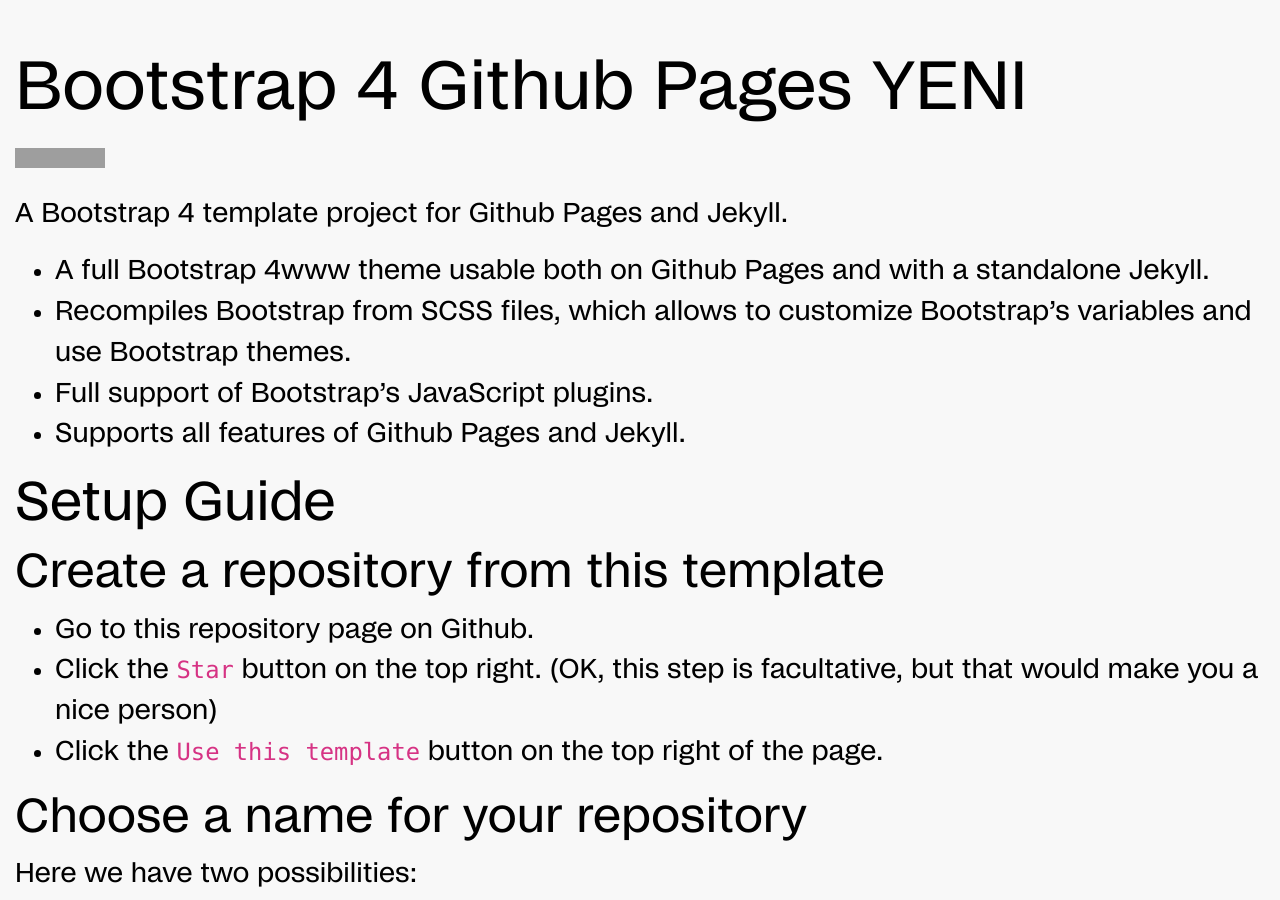
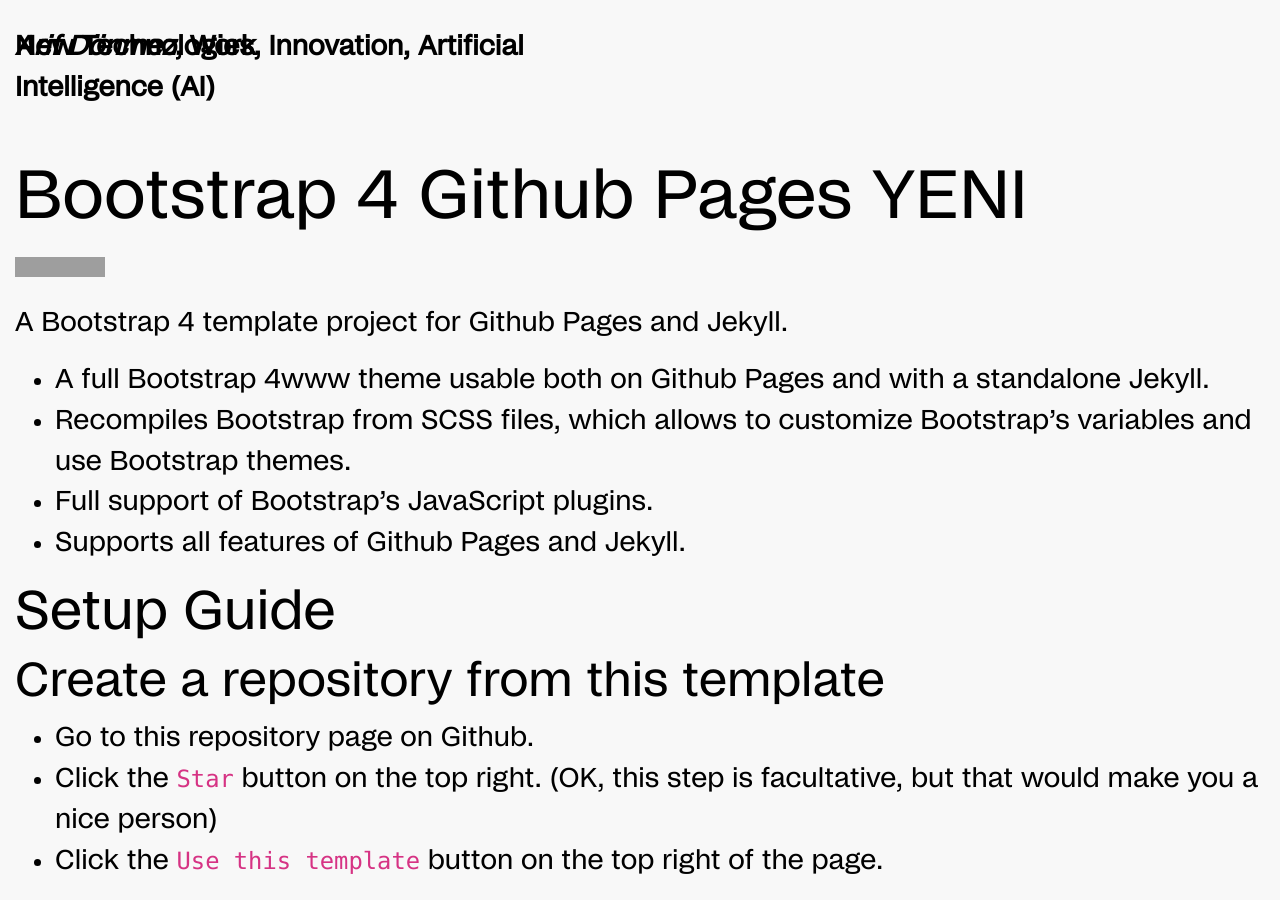
Before and after one commit to alim-zend/alim-zend.github.io, a Jekyll site: the page built from frank.md, in a window 1280 px wide and 900 px high. Built offline with Jekyll 4.4.1, drawn with Linux system fonts in a browser that asks for light colours; grey boxes are pictures that could not be loaded.

Commit message:
Update header.html

```diff
--- a/_includes/header.html
+++ b/_includes/header.html
@@ -6,7 +6,7 @@
     </div>
     <div class="row">
       <div class="col-sm-6" style="font-weight:bold;padding-top: 1em;color:white;">
-        <i>Arif</i>
+        <b>Arif Dönmez</b>
       </div>
       <div class="col-sm" style="font-weight:bold;border-width: thin;border-left-style: solid;padding-top: 1em;">
         Co-Founder of <a href="https://dntox.de/" target="_blank">DNTOX</a> and Postdoctoral Researcher at <a href="https://iuf-duesseldorf.de/" target="_blank">Leibniz Research Institute for Environmental Medicine</a>.
@@ -18,6 +18,20 @@
   </div>
 </header>
 -->
+
+<header>
+  <div class="container-fluid">
+    <div class="fixed-top" style="font-weight:bold;padding-top: 1em;padding-left:15px;">
+          <i>Arif Dönmez</i>, Work
+    </div>
+    <div class="row">
+      <div class="col-sm-6" style="font-weight:bold;padding-top: 1em;padding-left:15px;font-variation-settings: 'wght' 614;">
+        New Technologies, Innovation, Artificial Intelligence (AI)
+      </div>
+    </div>
+  </div>
+</header>
+
 
 <!--
 <nav class="navbar navbar-expand-lg navbar-dark bg-primary">
```
